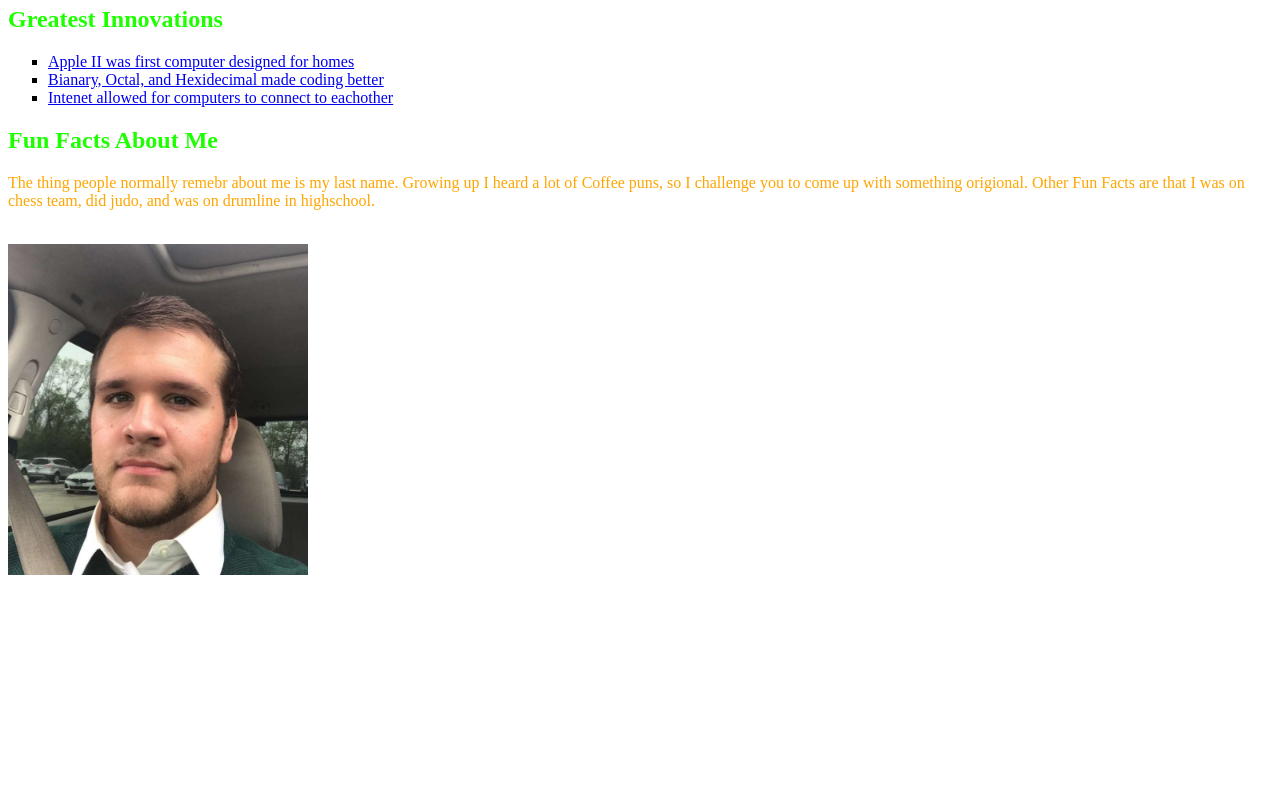
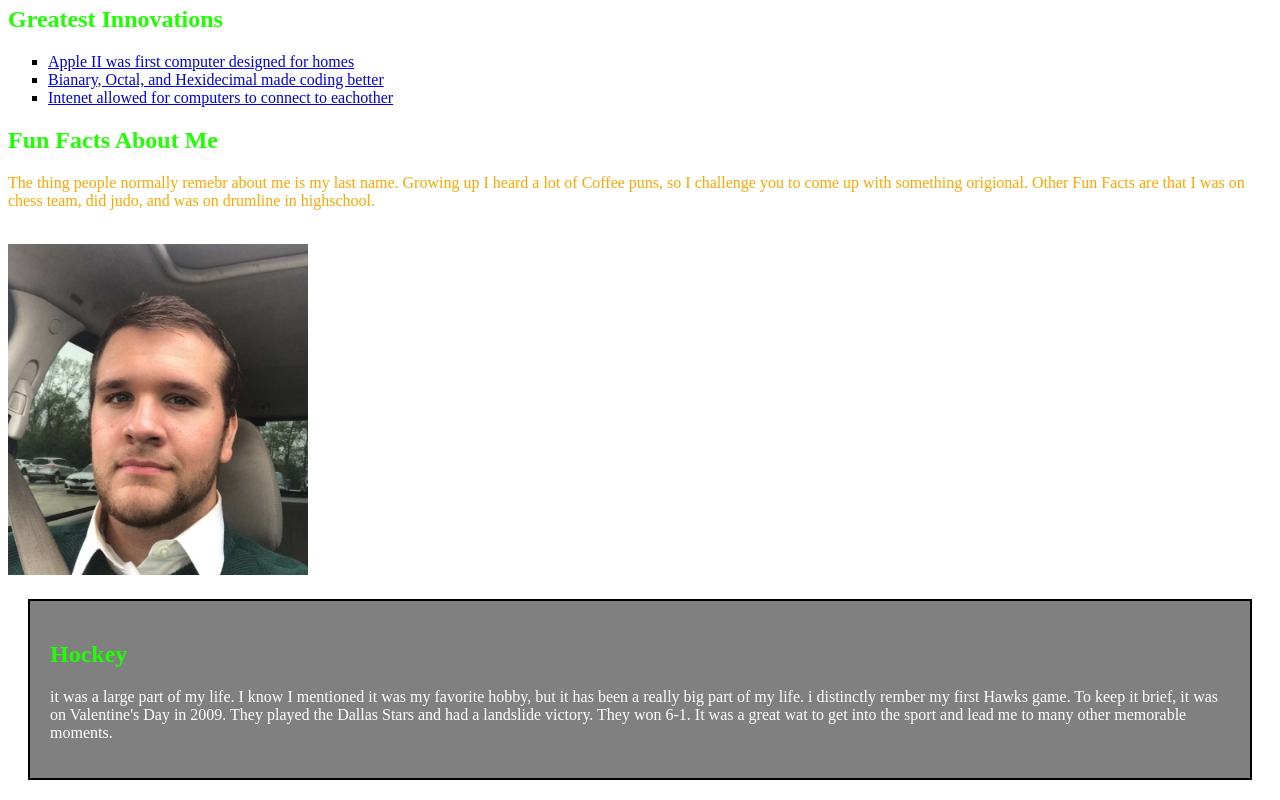
Before and after one commit to scoffey72/getting-to-know-you-v2, a plain HTML site: page index.html in a window 1280 px wide. Shown: the part 495-1295 px from the top of the page. Before the commit the page ends 1082 px from the top, so only its background shows below. Drawn offline with Linux system fonts and the light colour scheme.

Commit message:
added section about first hawks game

```diff
--- a/getting-to-know-you.css
+++ b/getting-to-know-you.css
@@ -6,3 +6,4 @@ h1 {font-size:250%;}
 h2 {font-size:150%;}
 ul {style=text-align:center; list-style-type:square;}
 h1 {style= text-align:center;}
+p1 { color: white}
--- a/index.html
+++ b/index.html
@@ -61,4 +61,26 @@
             <img src="sean-image.jpg"  alt="Sean's Picture" style="width:300px">
           </div>
         </body>
+        <head>
+          <style>
+          .me {
+            background-color: grey;
+            color: white;
+            border: 2px solid black;
+            margin: 20px;
+            padding: 20px;
+          }
+          </style>
+          </head>
+          <body>
+
+          <div class="me">
+          <h2>Hockey</h2>
+          <p1>it was a large part of my life. I know I mentioned it was my favorite hobby, but it
+            has been a really big part of my life. i distinctly rember my first Hawks game. To keep it brief,
+             it was on Valentine's Day in 2009. They played the Dallas Stars and had a landslide victory. They won 6-1.
+             It was a great wat to get into the sport and lead me to many other memorable moments.
+          </p>
+          </div>
+
 </html>
```
